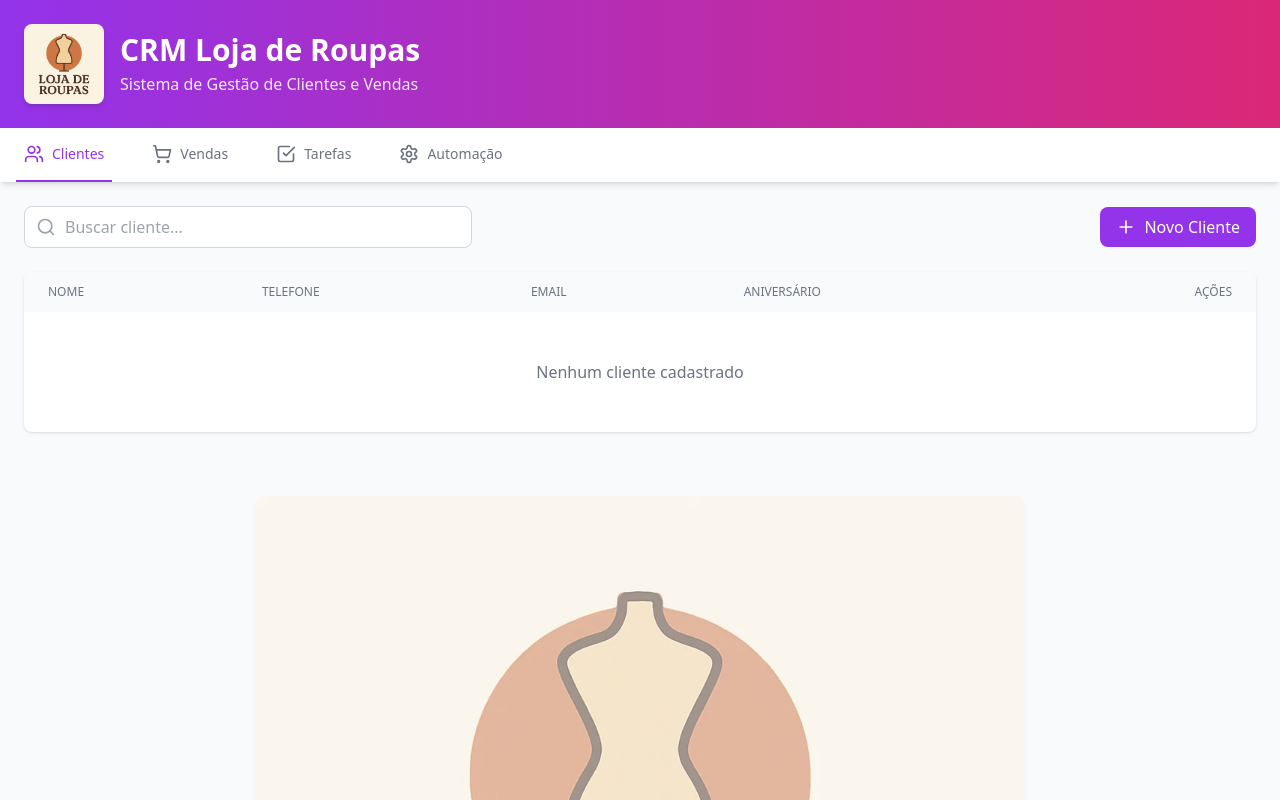
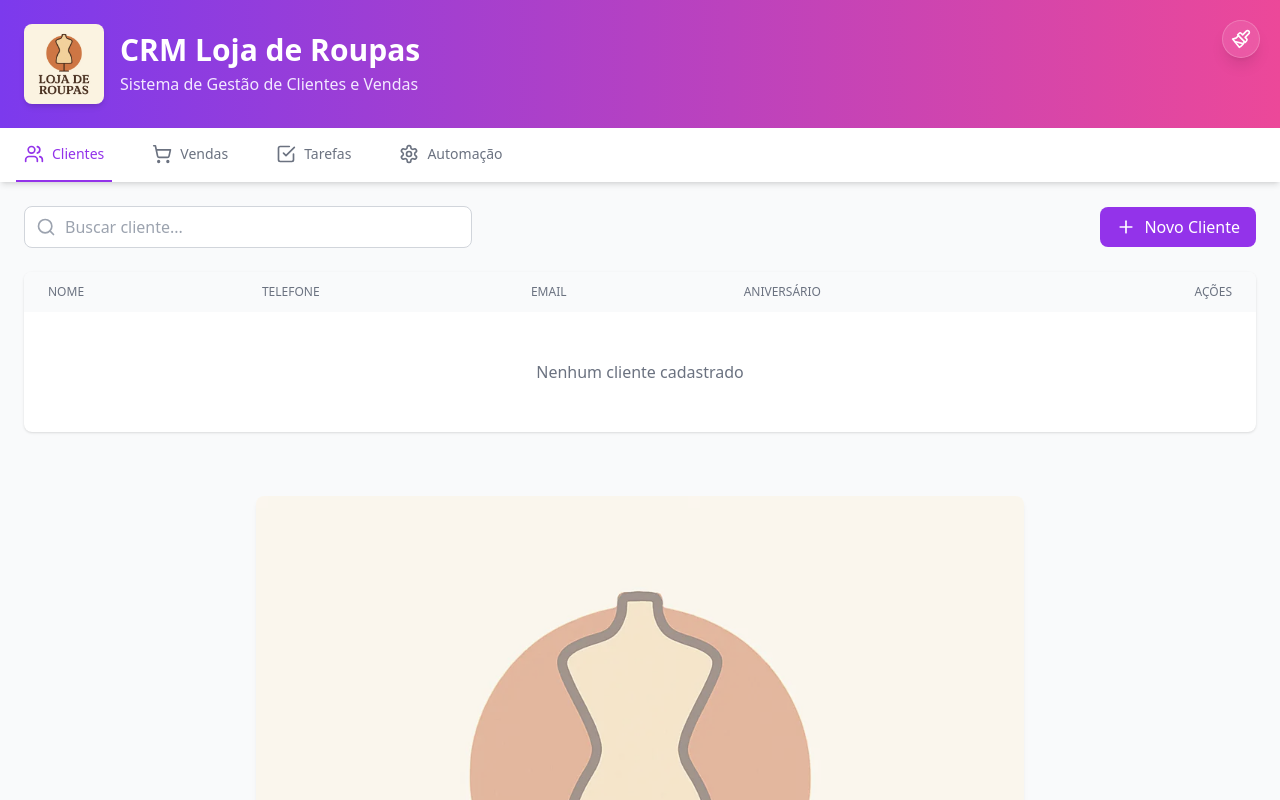
Before and after one commit to pauloreducino/CRM-Loja-de-Roupas, a React (Create React App) app: page / in a window 1280 px wide. Shown: the top 800 px of the page. Built offline with nearby package versions, Linux system fonts and the light colour scheme.

Commit message:
feat: adding color palette header

```diff
--- a/src/components/UI/Header.js
+++ b/src/components/UI/Header.js
@@ -1,16 +1,80 @@
-import React from "react";
+import React, { useState, useEffect } from "react";
+import { Paintbrush } from "lucide-react";
 
-const Header = () => (
-  <div className="bg-gradient-to-r from-purple-600 to-pink-600 text-white p-4 md:p-6 shadow-lg">
-    <div className="flex flex-col md:flex-row items-center md:items-center md:gap-4">
-      {/* Logo */}
+const Header = () => {
+  const [showPalette, setShowPalette] = useState(false);
+
+  // Carrega cores do localStorage ou usa padrão
+  const [startColor, setStartColor] = useState(
+    () => localStorage.getItem("crm_startColor") || "#7c3aed"
+  );
+  const [endColor, setEndColor] = useState(
+    () => localStorage.getItem("crm_endColor") || "#ec4899"
+  );
+
+  const bgGradient = `linear-gradient(to right, ${startColor}, ${endColor})`;
+
+  // Sempre que mudar a cor, salva no localStorage
+  useEffect(() => {
+    localStorage.setItem("crm_startColor", startColor);
+  }, [startColor]);
+
+  useEffect(() => {
+    localStorage.setItem("crm_endColor", endColor);
+  }, [endColor]);
+
+  return (
+    <div
+      className="relative text-white p-4 md:p-6 shadow-xl transition-all duration-500"
+      style={{ background: bgGradient }}
+    >
+      {/* Botão de Paleta de Cores */}
+      <div className="absolute top-3 right-3 md:top-5 md:right-5">
+        <button
+          onClick={() => setShowPalette(!showPalette)}
+          className="p-2 bg-white/10 hover:bg-white/20 backdrop-blur-md rounded-full shadow-lg border border-white/20 transition-all"
+          aria-label="Abrir paleta de cores"
+        >
+          <Paintbrush className="w-5 h-5 text-white" />
+        </button>
+
+        {/* Menu de Seleção de Cores */}
+        {showPalette && (
+          <div className="absolute right-0 mt-3 bg-white/10 backdrop-blur-md border border-white/20 rounded-2xl shadow-lg p-4 w-56 z-50">
+            <p className="text-sm font-semibold text-white mb-2">
+              🎨 Escolha seu gradiente
+            </p>
+            <div className="flex flex-col gap-3">
+              <div className="flex flex-col">
+                <label className="text-white text-sm mb-1">Cor Inicial</label>
+                <input
+                  type="color"
+                  value={startColor}
+                  onChange={(e) => setStartColor(e.target.value)}
+                  className="w-full h-8 rounded-lg cursor-pointer border border-white/20"
+                />
+              </div>
+              <div className="flex flex-col">
+                <label className="text-white text-sm mb-1">Cor Final</label>
+                <input
+                  type="color"
+                  value={endColor}
+                  onChange={(e) => setEndColor(e.target.value)}
+                  className="w-full h-8 rounded-lg cursor-pointer border border-white/20"
+                />
+              </div>
+            </div>
+          </div>
+        )}
+      </div>
+
+      {/* Conteúdo principal do Header */}
+      <div className="flex flex-col md:flex-row items-center md:gap-4">
         <img
           src="/logo-loja.webp"
           alt="Logo da Loja de Roupas"
           className="w-16 h-16 md:w-20 md:h-20 object-contain rounded-lg shadow-md mb-2 md:mb-0"
         />
-
-      {/* Textos */}
         <div className="text-center md:text-left">
           <h1 className="text-2xl md:text-3xl font-bold">CRM Loja de Roupas</h1>
           <p className="text-purple-100 mt-1 text-sm md:text-base">
@@ -20,5 +84,6 @@ const Header = () => (
       </div>
     </div>
   );
+};
 
 export default Header;
--- a/src/index.css
+++ b/src/index.css
@@ -17,3 +17,31 @@ code {
   font-family: source-code-pro, Menlo, Monaco, Consolas, "Courier New",
     monospace;
 }
+
+@keyframes float {
+  0%,
+  100% {
+    transform: translate(0, 0) scale(1);
+  }
+  50% {
+    transform: translate(20px, -30px) scale(1.05);
+  }
+}
+
+@keyframes float-slow {
+  0%,
+  100% {
+    transform: translate(0, 0) scale(1);
+  }
+  50% {
+    transform: translate(-30px, 20px) scale(1.08);
+  }
+}
+
+.animate-float {
+  animation: float 12s ease-in-out infinite;
+}
+
+.animate-float-slow {
+  animation: float-slow 18s ease-in-out infinite;
+}
```
Also changed, not shown: src/App.css (+43 -0 lines), src/components/UI/FloatingFog.js (added, +13 -0 lines), public/logo-loja.png (added). Lines whose indentation alone changed are shown as unchanged.
